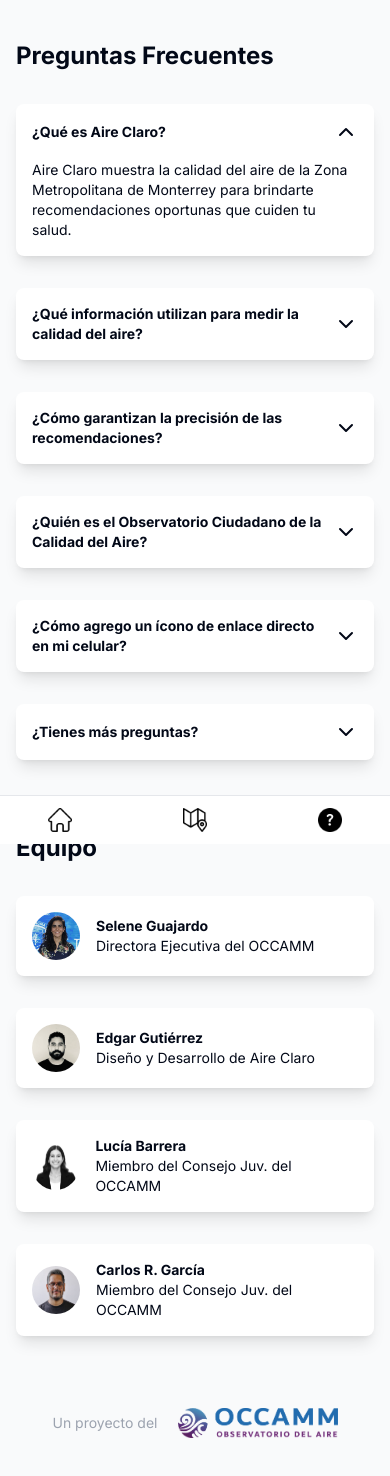
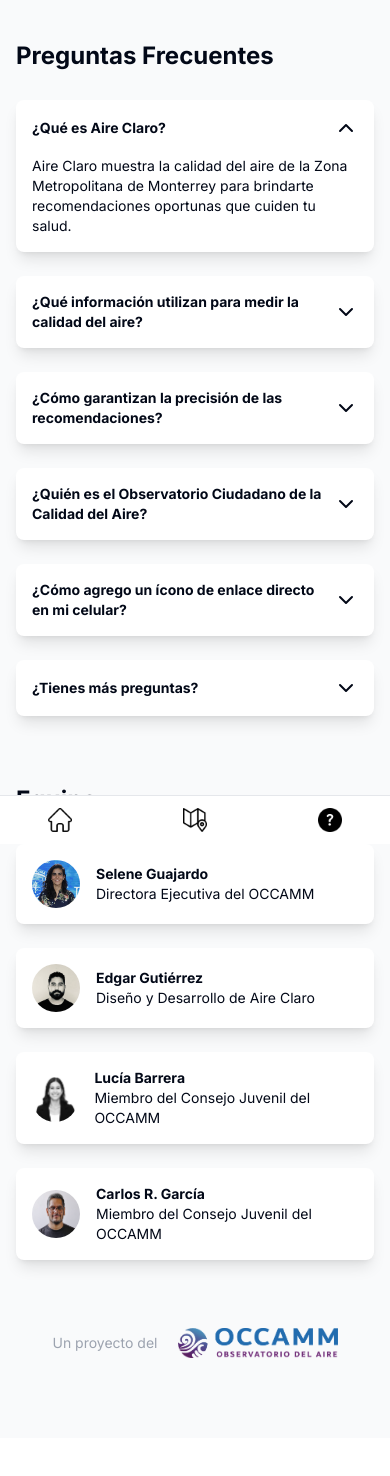
Before and after one commit to edgargutgzz/aireclaro, a Next.js app: page /acerca in a window 390 px wide. Shown: the top 1476 px of the page. After the commit the page ends 1438 px from the top, so only its background shows below. Built offline with nearby package versions, Linux system fonts and the light colour scheme.

Commit message:
refactor: Update Acerca page layout for improved responsiveness and spacing

```diff
--- a/components/acerca/equipo.tsx
+++ b/components/acerca/equipo.tsx
@@ -17,13 +17,13 @@ export default function Equipo() {
     {
       name: "Lucía Barrera",
       image: "/profile-lucia.JPG",
-      puesto: "Miembro del Consejo Juv. del OCCAMM",
+      puesto: "Miembro del Consejo Juvenil del OCCAMM",
       alt: "Lucía Barrera",
     },
     {
       name: "Carlos R. García",
       image: "/profile-carlos.jpg",
-      puesto: "Miembro del Consejo Juv. del OCCAMM",
+      puesto: "Miembro del Consejo Juvenil del OCCAMM",
       alt: "Carlos R. García",
     },
   ];
@@ -32,7 +32,7 @@ export default function Equipo() {
       {integrantes.map((integrante) => (
         <div
           key={integrante.name}
-          className="my-4 flex items-center rounded-lg bg-white p-4 shadow-lg"
+          className="my-3 flex items-center rounded-lg bg-white p-4 shadow-lg"
         >
           <Image
             src={integrante.image}
--- a/components/acerca/questions.tsx
+++ b/components/acerca/questions.tsx
@@ -127,7 +127,7 @@ export default function Questions() {
       {questions.map((q) => (
         <div
           key={q.question}
-          className="my-4 cursor-pointer rounded-lg bg-white p-4 text-sm shadow-lg lg:text-base"
+          className="my-3 cursor-pointer rounded-lg bg-white p-4 text-sm shadow-lg lg:text-base"
           onClick={() => toggleQuestion(q.question)}
         >
           {/* Header */}
```
